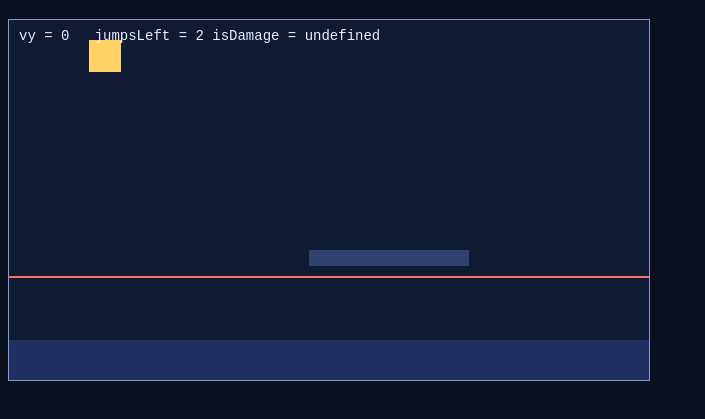
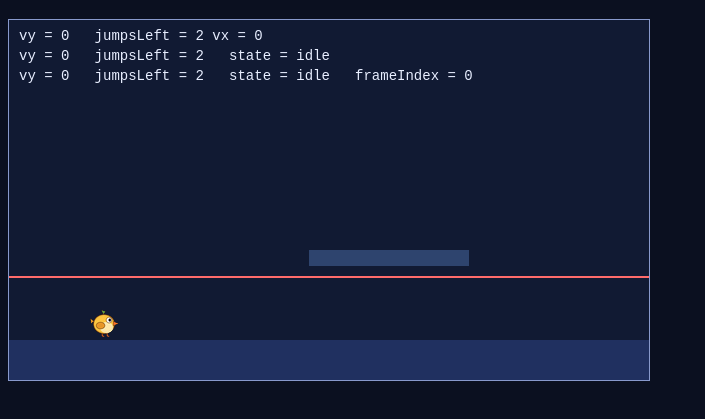
Before and after one commit to ryusei-uni/web_applied_A, a plain HTML site: page my_game/index.html in a window 1280 px wide. Shown: the part 61-480 px from the top of the page, without its empty margins (0-705 px from the left). Drawn offline with Linux system fonts and the light colour scheme.

Commit message:
7-4 状態でアニメを切り替える

```diff
--- a/my_game/src/main.js
+++ b/my_game/src/main.js
@@ -3,7 +3,7 @@
 function update(dt){
 
 
-    // updataPlayer(dt);
+    updataPlayer(dt);
 }
 
 function draw(){
--- a/my_game/src/player.js
+++ b/my_game/src/player.js
@@ -7,9 +7,21 @@ const CONFIG = {
     HIP_DROP_RATE :5
 };
 
+const playerImg = new Image();
+playerImg.src = "img/7-3_bird.png";
+const FRAME_SIZE = 32;
+const FRAME_TIME = 0.12;
 
+const ANIMS = {
+  idle: { row: 0, count: 2 },
+  run:  { row: 1, count: 4 },
+  jump: { row: 2, count: 2 },
+  fall: { row: 3, count: 2 },
+};
 
-const player = {x:80,y:20,w:32,h:32,vy:0,vx:0,isGrounded:false,jumpsLeft:CONFIG.MAX_JUMPS};
+const STATE_COLORS = { idle: "#7ef5e1", run: "#6dd3ff", jump: "#ffd166", fall: "#ff9999" };
+
+const player = {x:80,y:20,w:32,h:32,vy:0,vx:0,isGrounded:false,jumpsLeft:CONFIG.MAX_JUMPS,state:"idle", frameIndex: 0, frameTimer: 0,facing:1 };
 
 
 
@@ -37,7 +49,18 @@ document.addEventListener("keyup", (e) => {
   keys[e.code] = false;
 });
 
-
+function decidestate(){
+    if(!player.isGrounded){
+        if(player.vy < 0){
+            return "jump";
+        }
+        return "fall";
+    }
+    if(player.vx !== 0){
+        return "run";
+    }
+    return "idle";
+}
 
 function ctrl(dt){
     if(keys["ArrowRight"]){
@@ -46,7 +69,7 @@ function ctrl(dt){
     else if(keys["ArrowLeft"]){
         player.vx = -CONFIG.MOVE_SPEED ;
     }
-    else if(player.isGrounded){
+     else if(player.isGrounded){
          player.vx *=  FRICTION ** (dt * 60);
     }
 
@@ -111,12 +134,25 @@ function collideWithplatform(prevBottom){
 }
 
 function drawPlayer(){
-    ctx.fillStyle = player.isGrounded ? "#7ef5e1" : "#ffd166";
-    ctx.fillRect(player.x,player.y,player.w,player.h);
+    // ctx.fillStyle = player.isGrounded ? "#7ef5e1" : "#ffd166";
+    // ctx.fillStyle = STATE_COLORS[player.state];
+    // ctx.fillRect(player.x,player.y,player.w,player.h);
+
+
+    const sx = player.frameIndex * FRAME_SIZE;
+    const sy = ANIMS[player.state].row * FRAME_SIZE;
+
+    ctx.save();
+    ctx.translate(player.x + player.w /2,player.y + player.h/2);
+    ctx.scale(player.facing,1);
+    ctx.drawImage(playerImg,sx,sy,FRAME_SIZE,FRAME_SIZE,-player.w / 2,-player.h / 2,player.w,player.h);
+    ctx.restore();
 
     ctx.fillStyle = "#e8eeff";
   ctx.font = "14px monospace";
-  ctx.fillText("vy = " + player.vy.toFixed(0) + "   jumpsLeft = " + player.jumpsLeft + " isDamage = " + player.isDamage , 10, 20);
+  ctx.fillText("vy = " + player.vy.toFixed(0) + "   jumpsLeft = " + player.jumpsLeft + " vx = "+ player.vx, 10, 20);
+  ctx.fillText("vy = " + player.vy.toFixed(0) + "   jumpsLeft = " + player.jumpsLeft + "   state = " + player.state, 10, 40);
+  ctx.fillText("vy = " + player.vy.toFixed(0) + "   jumpsLeft = " + player.jumpsLeft + "   state = " + player.state + "   frameIndex = " + player.frameIndex, 10, 60);
    ctx.fillStyle = "#e8eeff";
     ctx.font = "20px monospace";
     // ctx.fillText("vy = " + player.vy.toFixed(0) + "   jumpsLeft = " + player.jumpsLeft + "     FALL_RETA = "+ CONFIG.FALL_GRAVITY_RATE, 10, 40);
@@ -130,6 +166,29 @@ function updataPlayer(dt){
     // player.vy += GRAVITY*dt;
     player.y += player.vy*dt;
 
+    const newState = decidestate();
+
+    if(newState !== player.state){
+        player.state = newState;
+        player.frameIndex = 0;
+        player.frameTimer = 0;
+    }
+
+    player.frameTimer += dt;
+    if(player.frameTimer >= FRAME_TIME){
+        player.frameIndex = (player.frameIndex + 1) % ANIMS[player.state].count;
+        player.frameTimer = 0;
+    }
+
+    if(player.vx > 0){
+        player.facing = 1;
+    }
+
+    if(player.vx < 0){
+        player.facing = -1;
+    }
+
+    //  player.facing = player.vx > 0 ? 1 : -1;
 
 
     ctrl(dt);
--- a/my_game/src/stage.js
+++ b/my_game/src/stage.js
@@ -3,7 +3,7 @@ const ctx = canvas.getContext("2d");
 
 const BOUNCE = 0.45;
 const STOP_SPEED = 250;
-const FRICTION = 0.88;
+const FRICTION = 0;
 
 
 const TARGET_HEIGHT = 64;
--- a/my_game_temp/src/player.js
+++ b/my_game_temp/src/player.js
@@ -9,7 +9,7 @@ const CONFIG = {
 
 
 
-const player = {x:80,y:20,w:32,h:32,vy:0,vx:0,isGrounded:false,jumpsLeft:CONFIG.MAX_JUMPS,isDamage:false,isAttack:false};
+const player = {x:80,y:20,w:32,h:32,vy:0,vx:0,isGrounded:false,jumpsLeft:CONFIG.MAX_JUMPS,isDamage:false,isAttack:false,state:"idle"};
 
 
 
```
Also changed, not shown: index.html (+1 -1 lines), my_game/img/7-3_bird.png (added).
